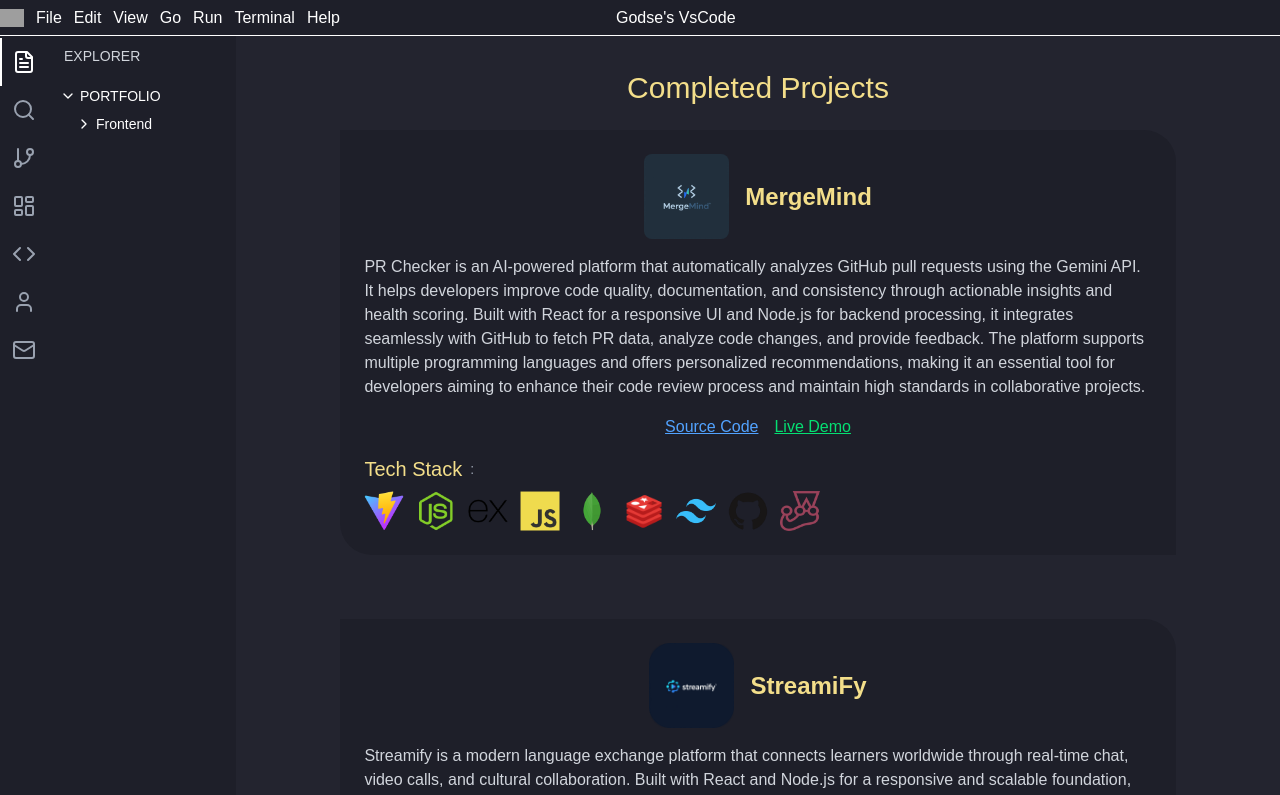
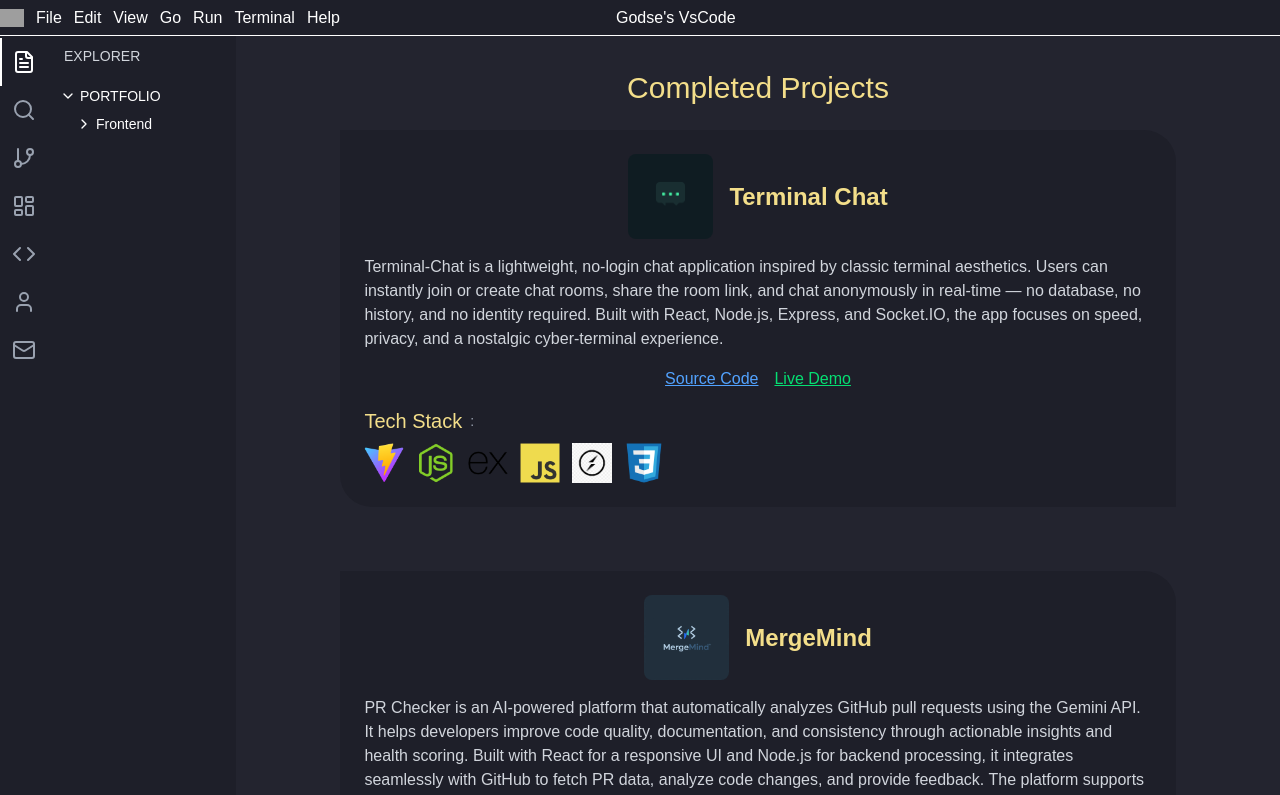
Before and after one commit to Godse-07/Godse-s_portfolio, a Next.js app: page /projects in a window 1280 px wide. Shown: the top 795 px of the page. Built offline with nearby package versions, Linux system fonts and the light colour scheme; grey boxes are pictures that could not be loaded.

Commit message:
added new project Terminal Chat

```diff
--- a/app/projects/page.tsx
+++ b/app/projects/page.tsx
@@ -6,13 +6,39 @@
 
 const projects = [
   {
+    projectLogo: "/Terminal_chat.jpg",
+    projectName: "Terminal Chat",
+    projectDescription:
+      "Terminal-Chat is a lightweight, no-login chat application inspired by classic terminal aesthetics. Users can instantly join or create chat rooms, share the room link, and chat anonymously in real-time — no database, no history, and no identity required. Built with React, Node.js, Express, and Socket.IO, the app focuses on speed, privacy, and a nostalgic cyber-terminal experience.",
+    projectSoureceCode: "https://github.com/Godse-07/TerminalChat",
+    projectLiveLink: "https://terminal-chat-rosy.vercel.app/room/eppji0",
+    projectTechStack: [
+      "/Vite.js.png",
+      "/Node.js.png",
+      "/Express.png",
+      "/JavaScript.png",
+      "/Socket.IO.png",
+      "/CSS3.png",
+    ],
+  },
+  {
     projectLogo: "/Merge_Mind.jpg",
     projectName: "MergeMind",
     projectDescription:
       "PR Checker is an AI-powered platform that automatically analyzes GitHub pull requests using the Gemini API. It helps developers improve code quality, documentation, and consistency through actionable insights and health scoring. Built with React for a responsive UI and Node.js for backend processing, it integrates seamlessly with GitHub to fetch PR data, analyze code changes, and provide feedback. The platform supports multiple programming languages and offers personalized recommendations, making it an essential tool for developers aiming to enhance their code review process and maintain high standards in collaborative projects.",
     projectSoureceCode: "https://github.com/Godse-07/MergeMind",
     projectLiveLink: "https://mergemind.me/",
-    projectTechStack: ["/Vite.js.png", "/Node.js.png", "/Express.png", "/JavaScript.png", "/MongoDB.png", "/Redis.png", "/Tailwind CSS.png", "/GitHub (1).png", "/Jest.png"],
+    projectTechStack: [
+      "/Vite.js.png",
+      "/Node.js.png",
+      "/Express.png",
+      "/JavaScript.png",
+      "/MongoDB.png",
+      "/Redis.png",
+      "/Tailwind CSS.png",
+      "/GitHub (1).png",
+      "/Jest.png",
+    ],
   },
   {
     projectLogo: "/StreamiFy.png",
@@ -21,7 +47,13 @@
       "Streamify is a modern language exchange platform that connects learners worldwide through real-time chat, video calls, and cultural collaboration. Built with React and Node.js for a responsive and scalable foundation, the platform leverages the Stream Chat and Stream Video SDKs to deliver seamless, high-quality communication experiences. Secure authentication, intuitive UI, and intelligent matching help users find the right partners based on goals and skill levels, while integrated translation and collaboration tools make conversations more engaging and effective. Designed with a scalable architecture, Streamify ensures smooth accessibility across devices, creating a social and interactive ecosystem where users don’t just learn a language—they live it.",
     projectSoureceCode: "https://github.com/Godse-07/StreamiFy",
     projectLiveLink: "https://streamify-jm3a.onrender.com/",
-    projectTechStack: ["/Vite.js.png", "/Node.js.png", "/MongoDB.png" , "/Tailwind CSS.png", "/JavaScript.png"],
+    projectTechStack: [
+      "/Vite.js.png",
+      "/Node.js.png",
+      "/MongoDB.png",
+      "/Tailwind CSS.png",
+      "/JavaScript.png",
+    ],
   },
   {
     projectLogo: "/SpeakToCrack.jpg",
@@ -30,7 +62,12 @@
       "SpeakToCrack is an AI-powered mock interview platform designed to help users prepare for real-world interviews by simulating an interactive and adaptive interview environment. Built with Next.js for a fast and responsive frontend and Firebase for secure authentication and real-time data handling, the platform leverages the Gemini AI API to generate domain-specific questions, evaluate user responses, and provide instant, detailed feedback on communication skills, technical accuracy, and overall confidence. The system allows users to track their progress across multiple sessions, ensuring they can identify weak areas and steadily improve their performance, while its scalable architecture ensures seamless accessibility across devices, making interview preparation more personalized, engaging, and effective.",
     projectSoureceCode: "https://github.com/Godse-07/SpeakToCrack",
     projectLiveLink: "https://speak-to-crack.vercel.app/",
-    projectTechStack: ["/Next.js.png", "/Firebase.png", "/Tailwind CSS.png", "/TypeScript.png"],
+    projectTechStack: [
+      "/Next.js.png",
+      "/Firebase.png",
+      "/Tailwind CSS.png",
+      "/TypeScript.png",
+    ],
   },
   {
     projectLogo: "/InnoX.jpg",
@@ -39,7 +76,12 @@
       "InnoX is a dynamic platform designed to empower innovators and entrepreneurs by providing a seamless space to pitch ideas, receive feedback, and connect with like-minded collaborators. Built using Next.js for a performant and responsive frontend, Sanity for structured content management, and Tailwind CSS for intuitive UI design, the platform enables users to showcase their projects, engage with a community of mentors and peers, and refine their ideas through real-time interactions. With features like curated pitch spaces, networking tools, and personalized dashboards, InnoX fosters collaboration, accelerates idea-to-execution cycles, and helps creators gain visibility, gather actionable insights, and build meaningful partnerships in a structured and innovation-driven environment.",
     projectSoureceCode: "https://github.com/Godse-07/InnoX",
     projectLiveLink: "https://inno-x-ten.vercel.app/",
-    projectTechStack: ["/Next.js.png", "/Sanity.png", "/Tailwind CSS.png", "/TypeScript.png"],
+    projectTechStack: [
+      "/Next.js.png",
+      "/Sanity.png",
+      "/Tailwind CSS.png",
+      "/TypeScript.png",
+    ],
   },
   {
     projectLogo: "/Safe_circle.jpg",
@@ -59,7 +101,12 @@
     projectSoureceCode: "https://github.com/Godse-07/Farmer",
     projectLiveLink:
       "https://drive.google.com/file/d/1BFv2JbluWQ4m-4UL8trnJzX24KqWvb1N/view?usp=drive_link",
-    projectTechStack: ["/Flutter.png", "/Dart.png", "/Firebase.png", "/FastAPI.png"],
+    projectTechStack: [
+      "/Flutter.png",
+      "/Dart.png",
+      "/Firebase.png",
+      "/FastAPI.png",
+    ],
   },
   {
     projectLogo: "/Qmail.jpg",
```
Also changed, not shown: public/Socket.IO.png (added), public/Terminal_chat.jpg (added).
